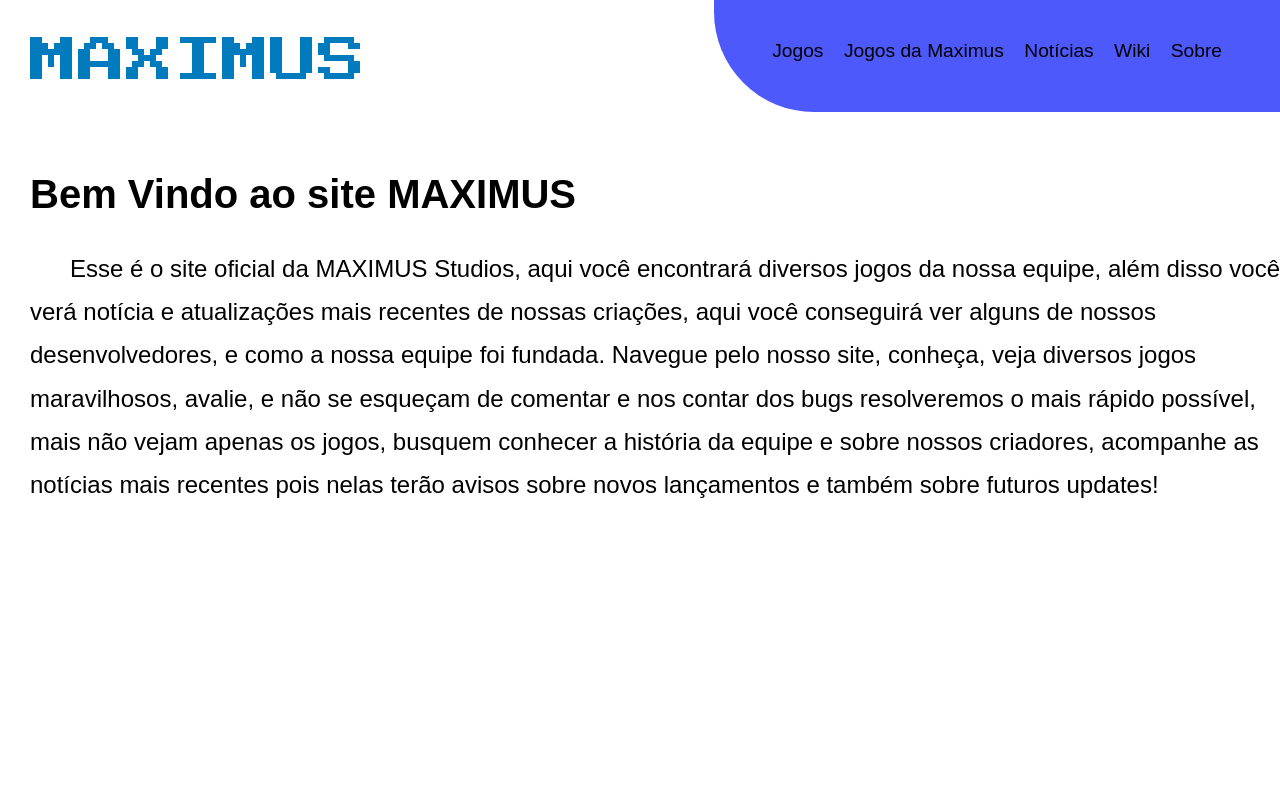
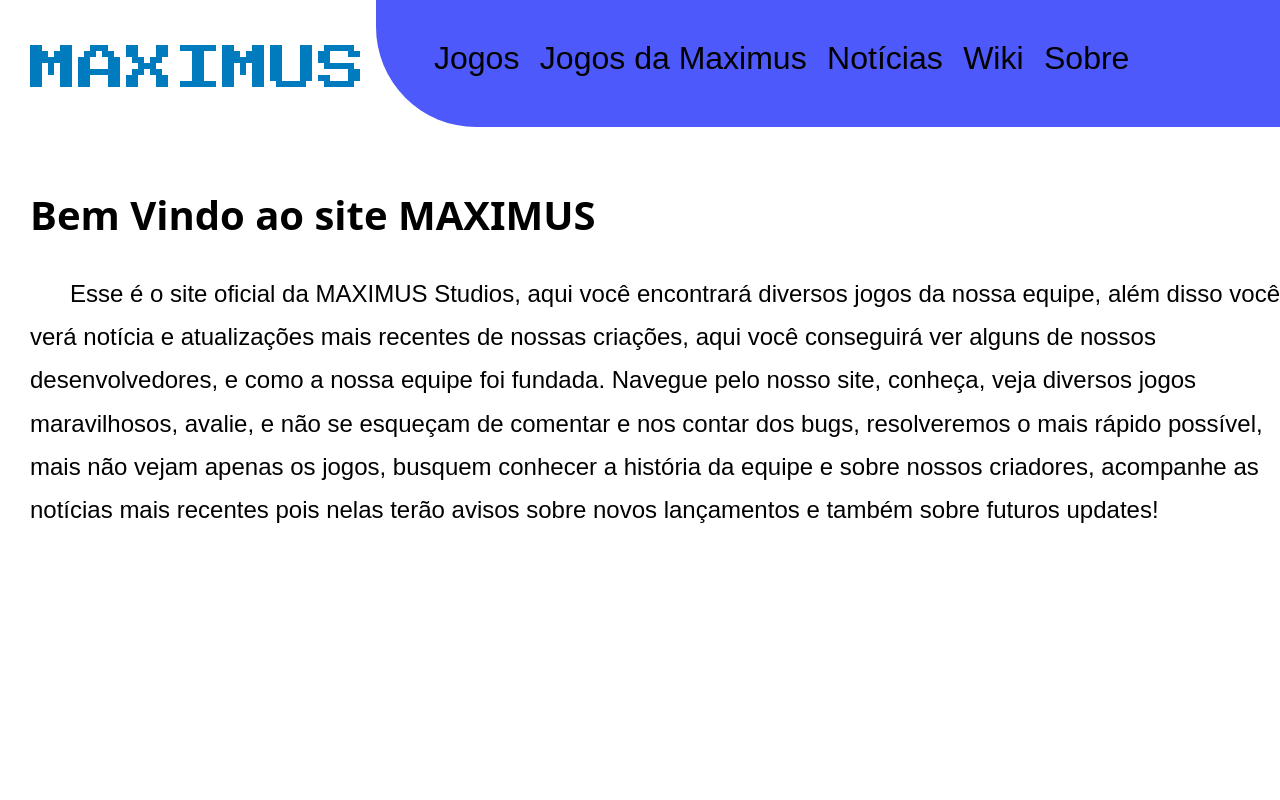
Before and after one commit to viniciussantos03/projeto-maximus, a plain HTML site: page index.html in a window 1280 px wide. Shown: the top 800 px of the page. Drawn offline with Linux system fonts and the light colour scheme.

Commit message:
update  no site

```diff
--- a/style.css
+++ b/estilo/style.css
@@ -2,8 +2,10 @@
 
 @font-face {
     font-family: "Press Start 2P";
-    src: url('Press_Start_2P/PressStart2P-Regular.ttf') format('truetype');
-}
+    src: url('../Press_Start_2P/PressStart2P-Regular.ttf') format('truetype');
+    }
+
+@import url('https://fonts.googleapis.com/css2?family=Bangers&display=swap');
 
 * {
     margin: 0;
@@ -20,12 +22,14 @@ html, body {
     --cor-03: #07004d;
     --cor-especial: #56e39f;
 
-    --fonte-principal: "Press Start 2P", system-ui;
-    --fonte-secundaria: Arial, Helvetica, sans-serif;
+    --fonte-1: Arial, Helvetica, sans-serif;
+    --fonte-2: "Press Start 2P", system-ui;
+    --fonte-3: "Bangers", system-ui;
+
 }
 
 body {
-    font-family: var(--fonte-secundaria);
+    font-family: var(--fonte-1);
 }
 
 .navbr {
@@ -37,7 +41,7 @@ body {
 
 header h1 {
     color: var(--cor-01);
-    font-family: var(--fonte-principal);
+    font-family: var(--fonte-2);
     font-weight: normal;
     font-size: 3em;
     padding: 10px;
@@ -49,12 +53,13 @@ nav {
     padding: 50px;
     border-radius: 0 0 0 100px;
     margin: -20px -20px 0 0;
+    width: 70vw;
 }
 
 nav a {
     text-decoration: none;
     color: black;
-    font-size: 1.2em;
+    font-size: 2.5vw;
     text-align: center;
     margin: 8px;
 }
@@ -74,6 +79,7 @@ main {
 main h1 {
     padding-top: 50px;
     font-size: 2.5em;
+    font-family: var(--fonte-3);
 }
 
 main p {
@@ -88,6 +94,7 @@ footer {
     color: white;
     padding: 30px;
     text-align: left;
+    text-align: center;
 }
 
 footer a {
--- a/index.html
+++ b/index.html
@@ -4,7 +4,7 @@
     <meta charset="UTF-8">
     <meta name="viewport" content="width=device-width, initial-scale=1.0">
     <title>Maximus Studios</title>
-    <link rel="stylesheet" href="style.css">
+    <link rel="stylesheet" href="estilo/style.css">
     <link rel="shortcut icon" href="favicon_io (1)/favicon.ico" type="image/x-icon">
 </head>
 <body>
@@ -21,7 +21,12 @@
     <main>
         <article>
             <h1>Bem Vindo ao site MAXIMUS</h1>
-            <p>Esse é o site oficial da MAXIMUS Studios, aqui você encontrará diversos jogos da nossa equipe, além disso você verá notícia e atualizações mais recentes de nossas criações, aqui você conseguirá ver alguns de nossos desenvolvedores, e como a nossa equipe foi fundada. Navegue pelo nosso site, conheça, veja diversos jogos maravilhosos, avalie, e não se esqueçam de comentar e nos contar dos bugs resolveremos o mais rápido possível, mais não vejam apenas os jogos, busquem conhecer a história da equipe e sobre nossos criadores, acompanhe as notícias mais recentes pois nelas terão avisos sobre novos lançamentos e também sobre futuros updates!</p>
+            <p>
+                Esse é o site oficial da MAXIMUS Studios, aqui você encontrará diversos jogos da nossa equipe, além disso você verá notícia e atualizações mais recentes de nossas criações, aqui você conseguirá ver alguns de nossos desenvolvedores, e como a nossa equipe foi fundada. Navegue pelo nosso site, conheça, veja diversos jogos maravilhosos, avalie, e não se esqueçam de comentar e nos contar dos bugs, resolveremos o mais rápido possível, mais não vejam apenas os jogos, busquem conhecer a história da equipe e sobre nossos criadores, acompanhe as notícias mais recentes pois nelas terão avisos sobre novos lançamentos e também sobre futuros updates!
+            </p>
+            <h2>
+
+            </h2>
         </article>
     </main>
     <footer>
```
Also changed, not shown: imagens/geory.png (added).
